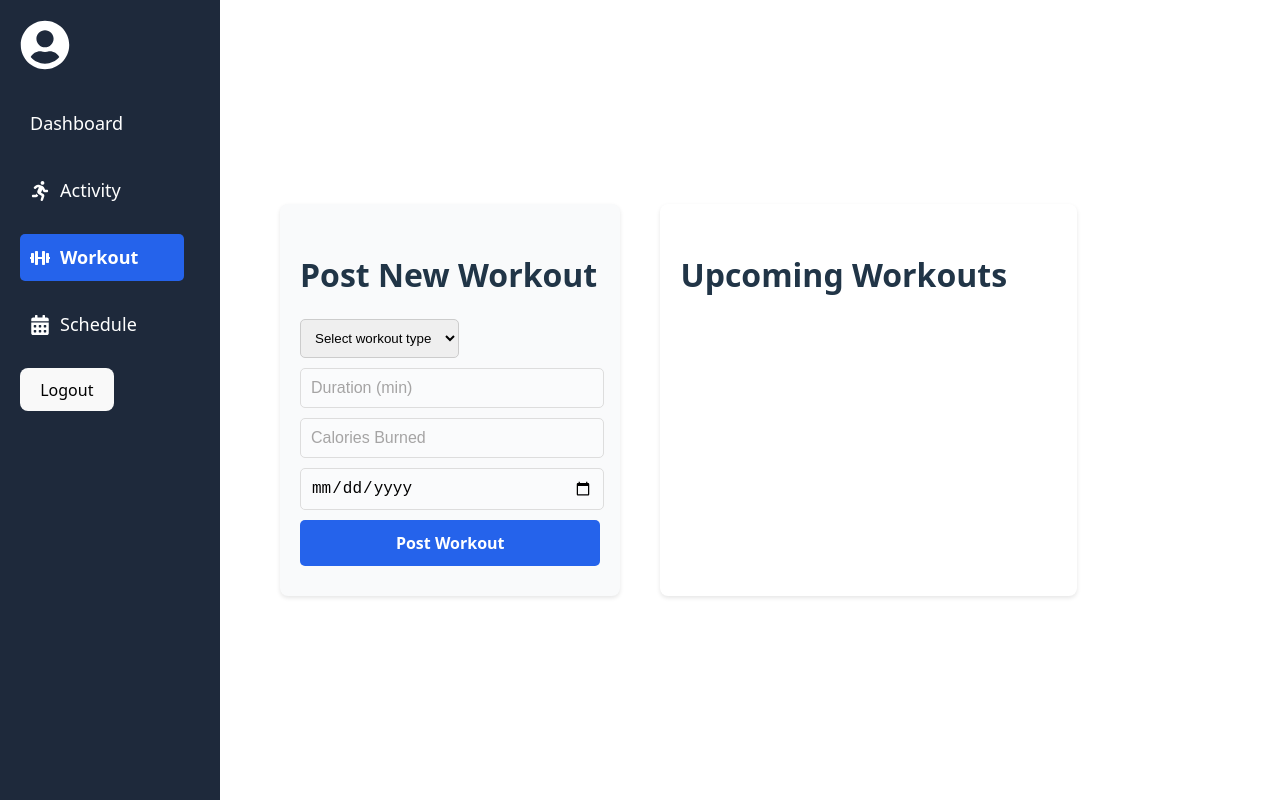
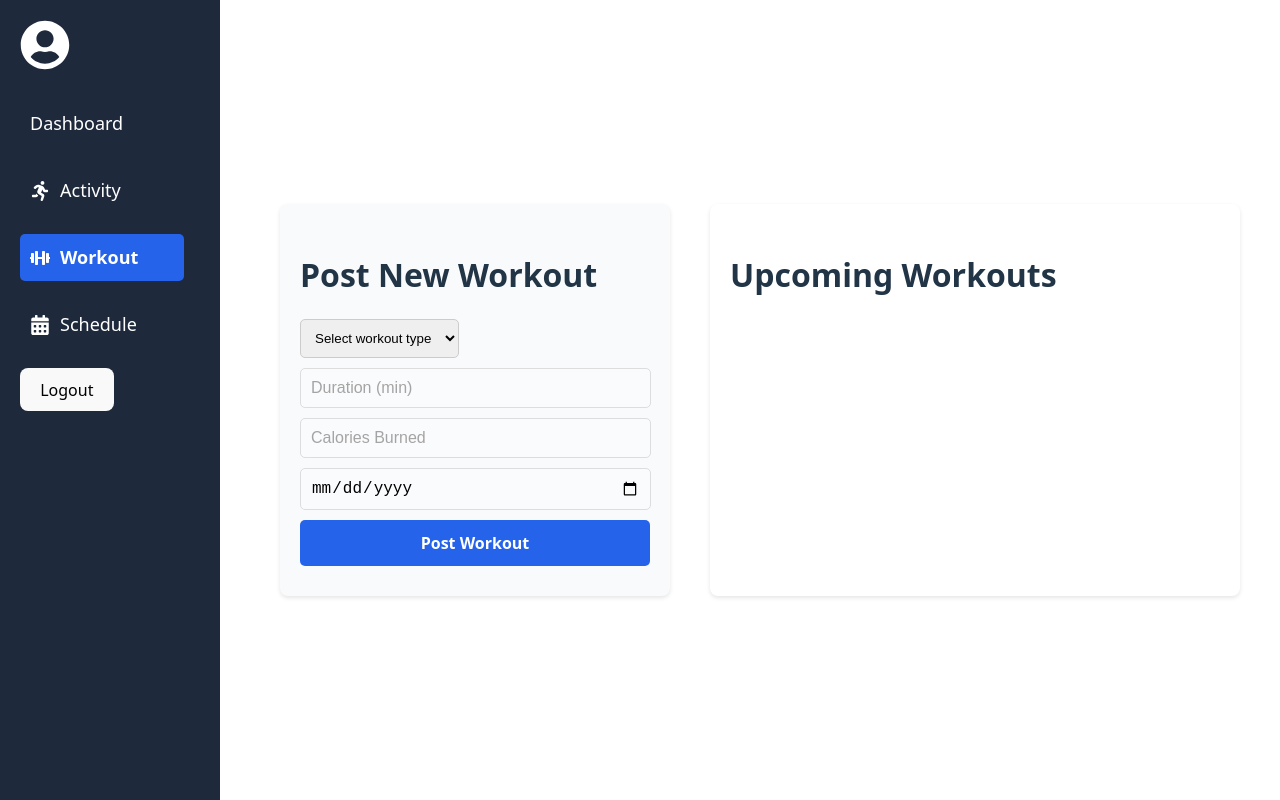
Before and after one commit to Graceli95/ExerciseTrackerFrontEnd, a React (Vite) app: page /workout in a window 1280 px wide. Built offline with nearby package versions, Linux system fonts and the light colour scheme.

Commit message:
fix gap space

```diff
--- a/src/PageComponents/Activity/activityPage.css
+++ b/src/PageComponents/Activity/activityPage.css
@@ -8,7 +8,7 @@
 .activity-content {
   display: flex;
   justify-content: space-between;
-  gap: 20px;
+  gap: 40px;
 }
 
 /* Activity List Styling */
--- a/src/PageComponents/Workout/workoutPage.css
+++ b/src/PageComponents/Workout/workoutPage.css
@@ -7,7 +7,7 @@
 
 
 .workout-form {
-  max-width: 45%;
+  max-width: 350px;
   background: #f9f9f9;
   padding: 20px;
   border-radius: 8px;
@@ -15,7 +15,7 @@
 }
 
 .workout-list-container {
- width: 55%;
+ width: 490px;
   background: white;
   padding: 20px;
   border-radius: 8px;
```
